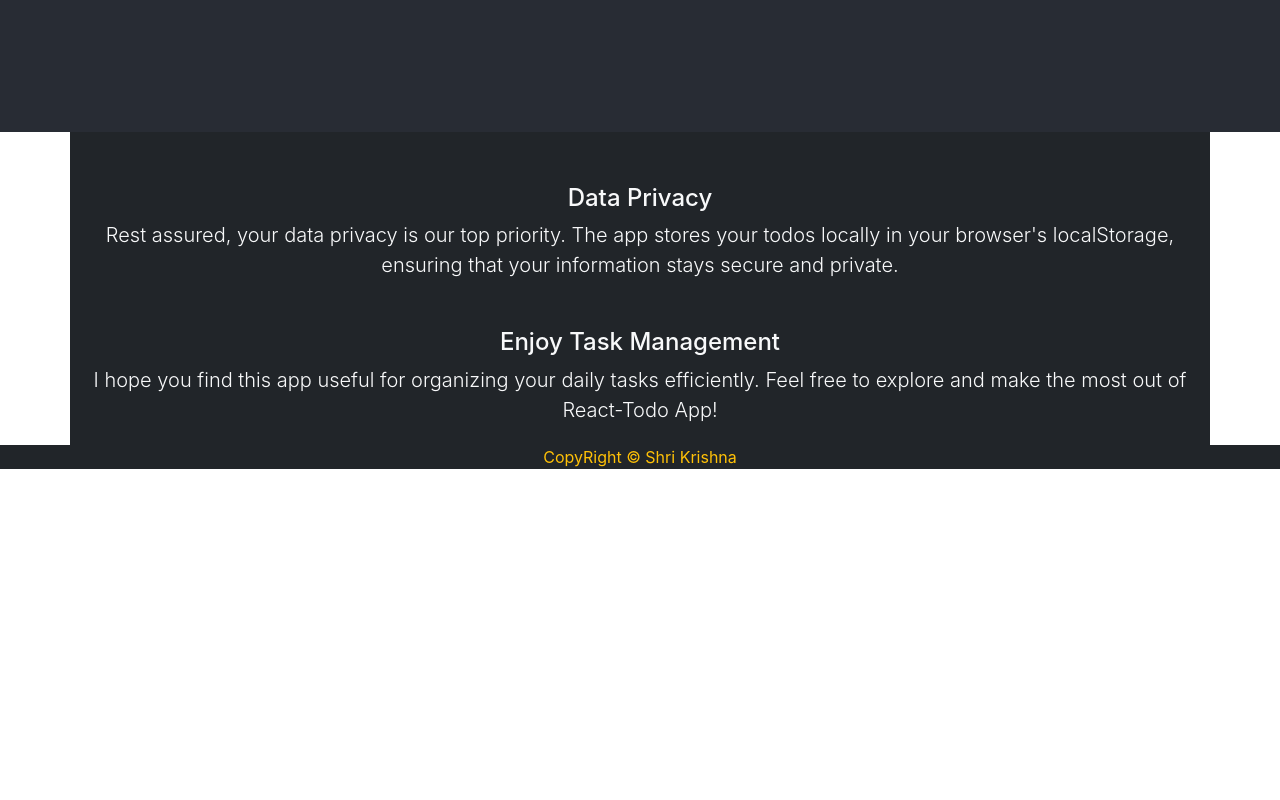
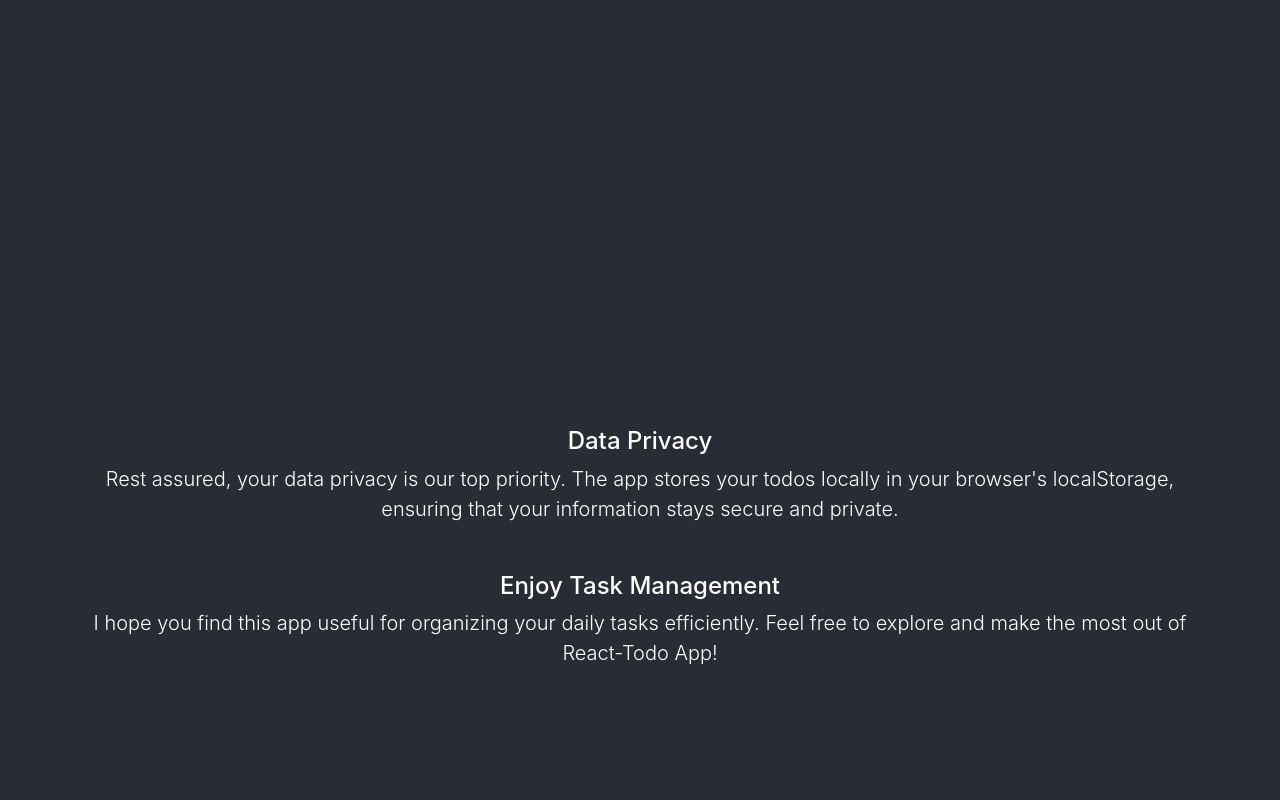
Before and after one commit to shrikrishna97/React-Todo-App, a React (Create React App) app: page / in a window 1280 px wide. Shown: the part 1800-2600 px from the top of the page. Before the commit the page ends 2269 px from the top, so only its background shows below. Built offline with nearby package versions, Linux system fonts and the light colour scheme.

Commit message:
about and links

```diff
--- a/src/App.js
+++ b/src/App.js
@@ -81,7 +81,8 @@ function App() {
                 <>
                   <AddTodo addTodo={addTodo} />
                   <Todos todo={todo} onDelete={onDelete} />
-                  <div className="container bg-dark text-light py-1">
+                  <div className="App-header py-5">
+                    <div className="container">
                     <h4 className="mt-5">Data Privacy</h4>
                     <p className="lead">
                       Rest assured, your data privacy is our top priority. The
@@ -95,6 +96,7 @@ function App() {
                       tasks efficiently. Feel free to explore and make the most
                       out of React-Todo App!
                     </p>
+                    </div>
                   </div>
                 </>
               );
```
